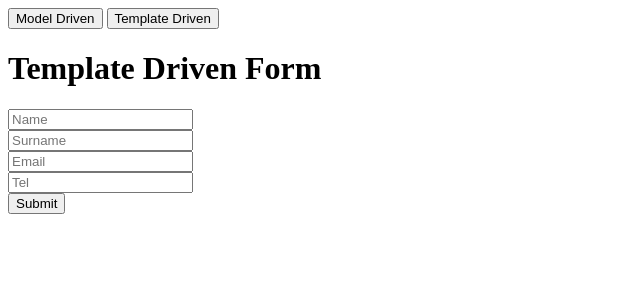
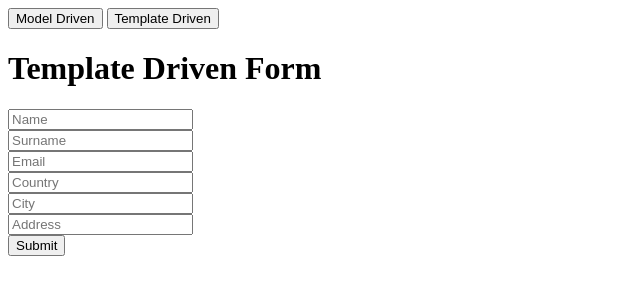
Before and after one commit to yamanerkam/Angular-Forms, an Angular app: page /template-driven in a window 1280 px wide. Shown: the top 300 px of the page, without its empty margins (0-640 px from the left). Built offline with nearby package versions, Linux system fonts and the light colour scheme.

Commit message:
ngModelGroupDirective

```diff
--- a/src/app/components/template-driven-form/template-driven-form.component.html
+++ b/src/app/components/template-driven-form/template-driven-form.component.html
@@ -1,8 +1,12 @@
 <h1>Template Driven Form</h1>
 <form #frm="ngForm" (ngSubmit)="submit(frm.value,frm)">
-    <input type="text" placeholder="Name" name="name" ngModel> <br>
+    <input required type="text" #fname="ngModel" placeholder="Name" name="name" ngModel> <br>
     <input type="text" placeholder="Surname" name="surname" ngModel> <br>
     <input type="email" placeholder="Email" name="email" ngModel> <br>
-    <input type="tel" placeholder="Tel" name="tel" ngModel> <br>
+    <div ngModelGroup="address">
+        <input type="text" name="country" placeholder="Country" ngModel> <br>
+        <input type="text" name="city" ngModel placeholder="City"> <br>
+        <input type="text" name="addressLong" ngModel placeholder="Address">
+    </div>
     <button type="submit">Submit</button>
 </form>
--- a/src/app/components/template-driven-form/template-driven-form.component.ts
+++ b/src/app/components/template-driven-form/template-driven-form.component.ts
@@ -15,6 +15,8 @@ export class TemplateDrivenFormComponent implements OnInit {
     console.log("valid:" + this.frm?.valid)
     console.log("submit:" + this.frm?.submitted)
     console.log("touched:" + this.frm?.touched)
+    console.log();
+
 
   }
   constructor() { }
```
